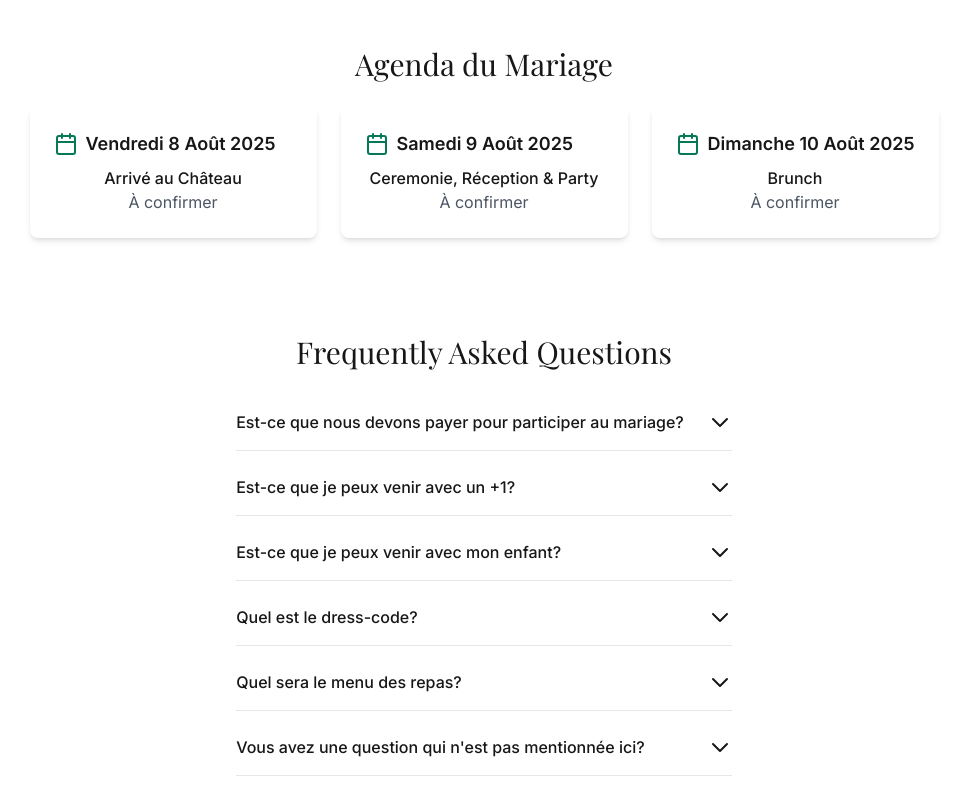
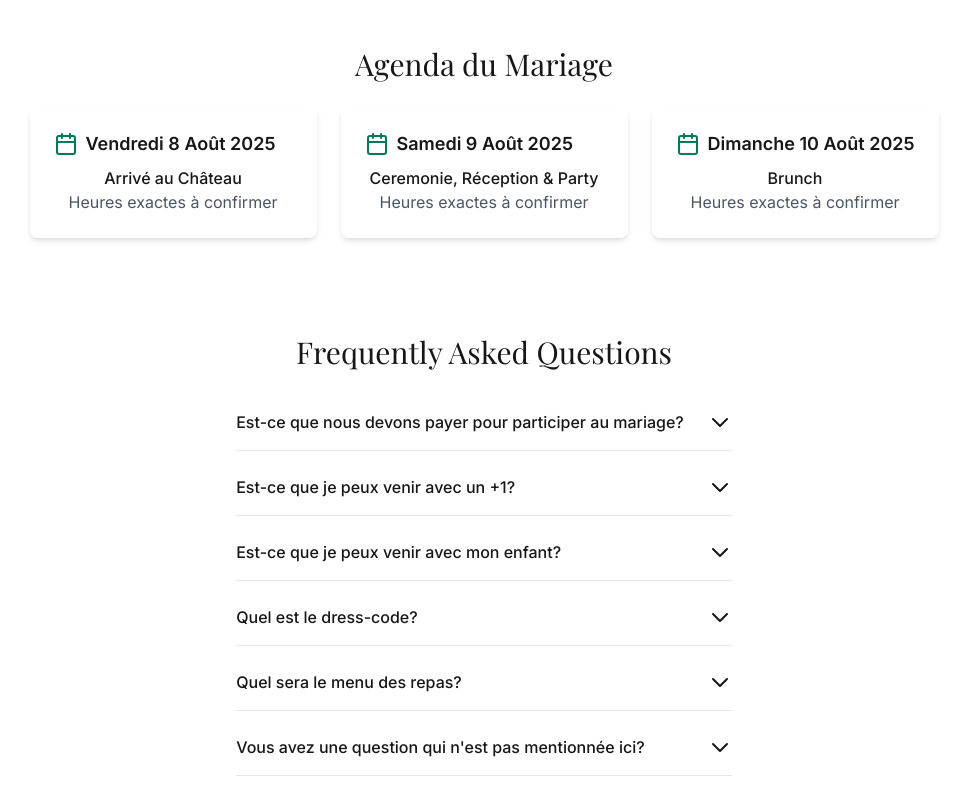
Before and after one commit to Agontchi/weddingsandrinealexandre, a Next.js app: page / in a window 1280 px wide. Shown: the part 858-1654 px from the top of the page, without its empty margins (156-1124 px from the left). Built offline with nearby package versions, Linux system fonts and the light colour scheme; a web font is replaced by a local one.

Commit message:
faq edit

```diff
--- a/src/app/page.tsx
+++ b/src/app/page.tsx
@@ -36,17 +36,17 @@ const Agenda = () => (
       <AgendaItem
         date="Vendredi 8 Août 2025"
         title="Arrivé au Château"
-        time="À confirmer"
+        time="Heures exactes à confirmer"
       />
       <AgendaItem
         date="Samedi 9 Août 2025"
         title="Ceremonie, Réception & Party"
-        time="À confirmer"
+        time="Heures exactes à confirmer"
       />
       <AgendaItem
         date="Dimanche 10 Août 2025"
         title="Brunch"
-        time="À confirmer"
+        time="Heures exactes à confirmer"
       />
     </div>
   </section>
```
